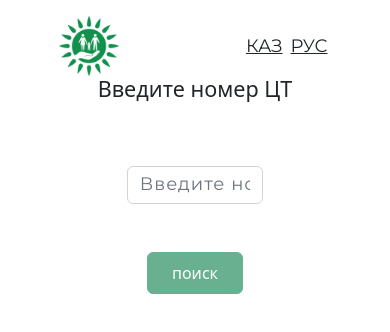
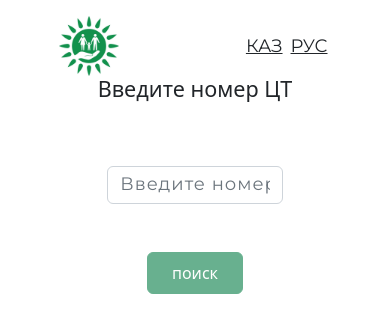
Before and after one commit to Galiyev19/front, a React (Create React App) app: page /result-exam in a window 390 px wide. Shown: the top 332 px of the page. Built offline with nearby package versions, Linux system fonts and the light colour scheme.

Commit message:
Update ResultExam.css

```diff
--- a/src/Components/ResultExam/ResultExam.css
+++ b/src/Components/ResultExam/ResultExam.css
@@ -11,6 +11,7 @@
     font-family: "Montserrat";
     font-size: 18px;
     letter-spacing: 1px;
+    width: 75% !important;
 }
 
 .input_res_exam::placeholder{
@@ -24,3 +25,27 @@
   -webkit-appearance: none;
   margin: 0;
 }
+
+
+
+.input_w{
+    width: 100%
+}
+
+.btn_w{
+    width: 50% !important;
+}
+
+@media (max-width:992px) {
+    .offset_result_exam{
+        padding: 0px 5% 0px;
+    }
+
+    .input_res_exam{
+        width: 100%;
+    }
+
+    .btn_w{
+        width: 75%;
+    }
+}
```
